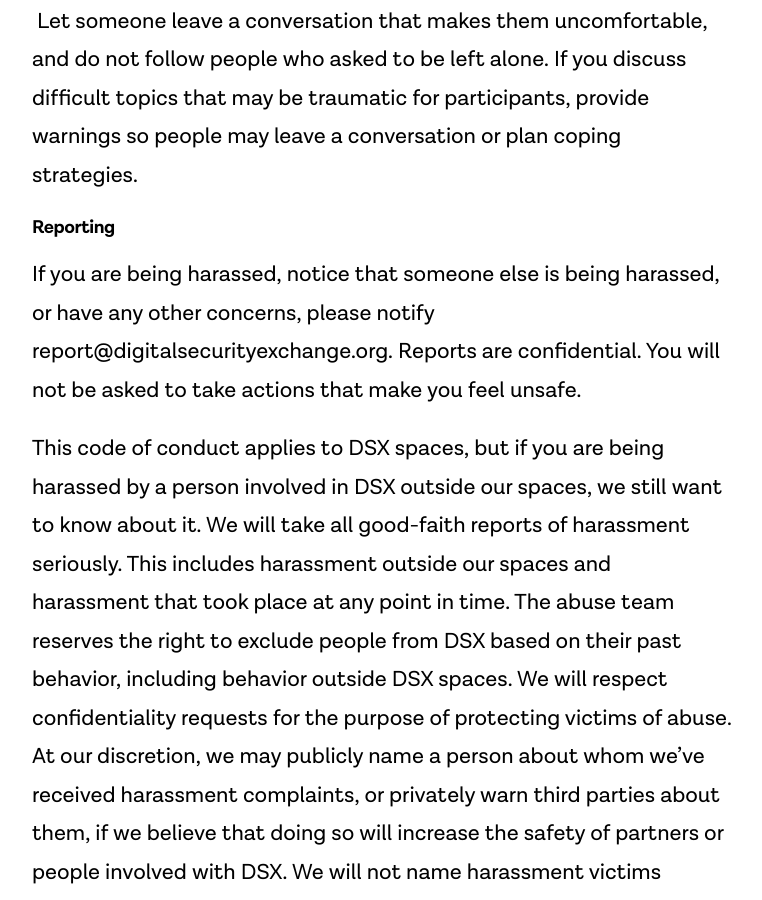
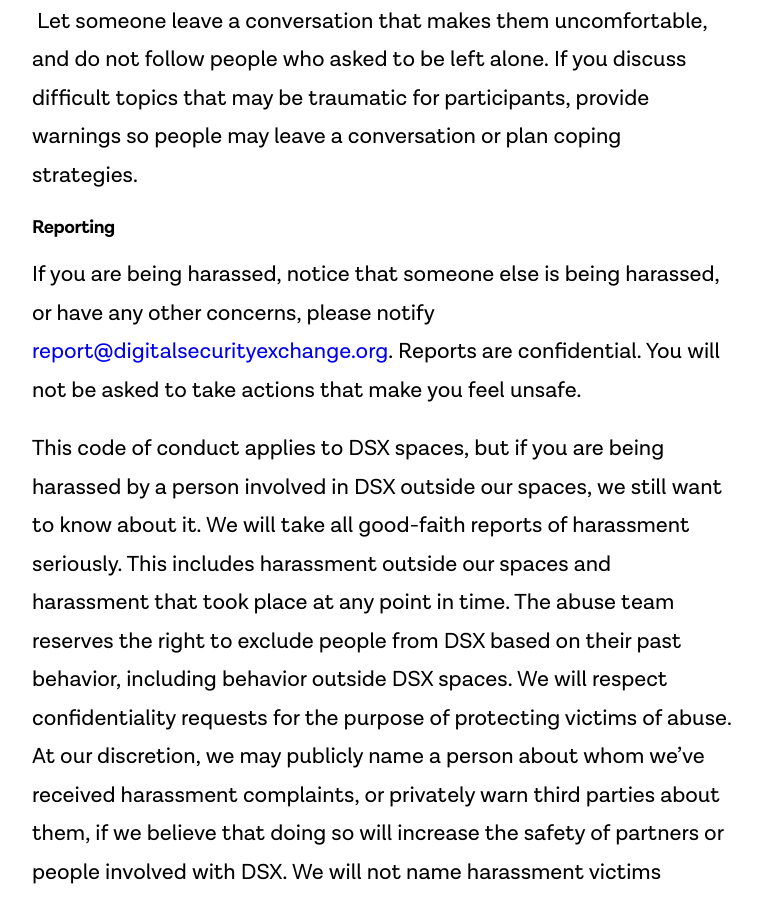
Before and after one commit to tiffrobo/exchange-new, a Jekyll site: the page built from code.md, in a window 1280 px wide and 900 px high, scrolled down 9734 px. Shown: the whole window, without its empty margins (258-1020 px from the left). Built offline with Jekyll 4.4.1, drawn with Linux system fonts in a browser that asks for light colours; nearby versions of some CDN libraries; some of the changed lines change nothing that is shown.

Commit message:
two new docs

```diff
--- a/code.md
+++ b/code.md
@@ -127,7 +127,7 @@
 
 ### Reporting
 
-If you are being harassed, notice that someone else is being harassed, or have any other concerns, please notify report@digitalsecurityexchange.org. Reports are confidential. You will not be asked to take actions that make you feel unsafe.
+If you are being harassed, notice that someone else is being harassed, or have any other concerns, please notify [report@digitalsecurityexchange.org](mailto:report@digitalsecurityexchange.org). Reports are confidential. You will not be asked to take actions that make you feel unsafe.
 
 This code of conduct applies to DSX spaces, but if you are being harassed by a person involved in DSX outside our spaces, we still want to know about it. We will take all good-faith reports of harassment seriously. This includes harassment outside our spaces and harassment that took place at any point in time. The abuse team reserves the right to exclude people from DSX based on their past behavior, including behavior outside DSX spaces. We will respect confidentiality requests for the purpose of protecting victims of abuse. At our discretion, we may publicly name a person about whom we’ve received harassment complaints, or privately warn third parties about them, if we believe that doing so will increase the safety of partners or people involved with DSX. We will not name harassment victims without their affirmative consent.
 
```
